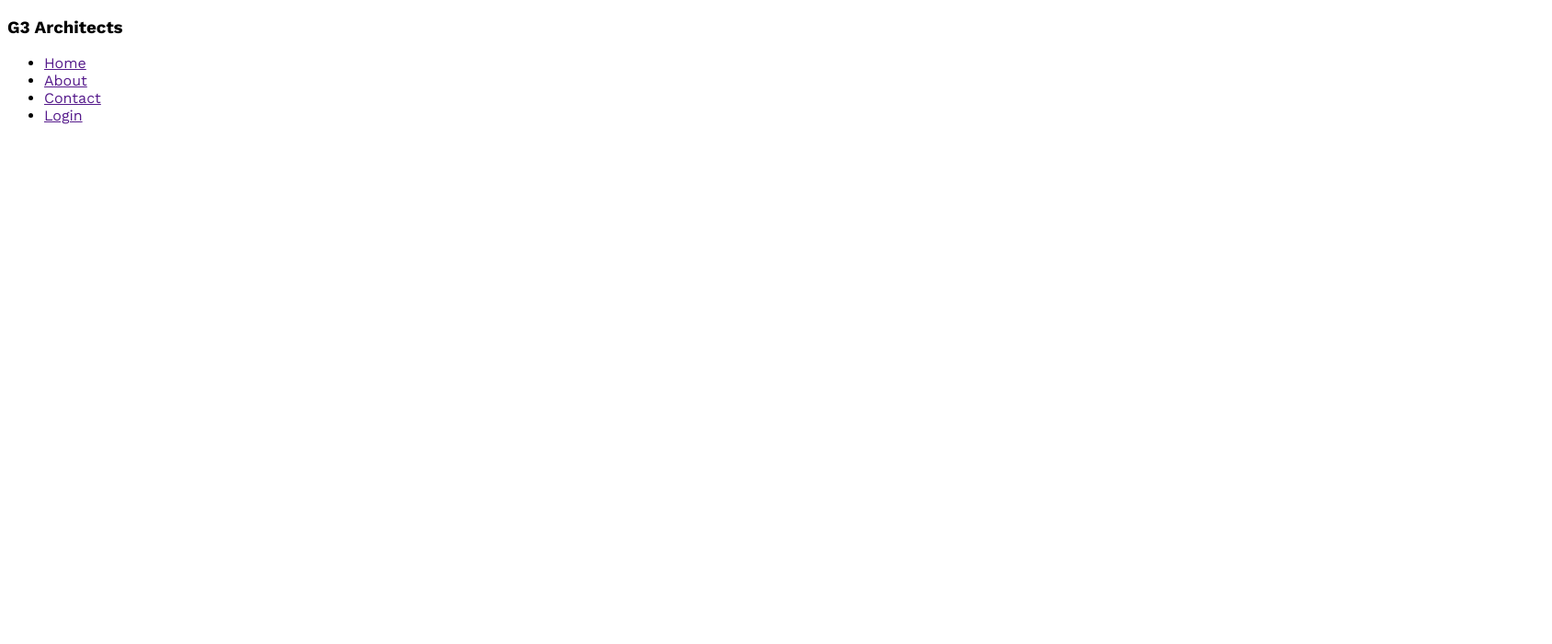
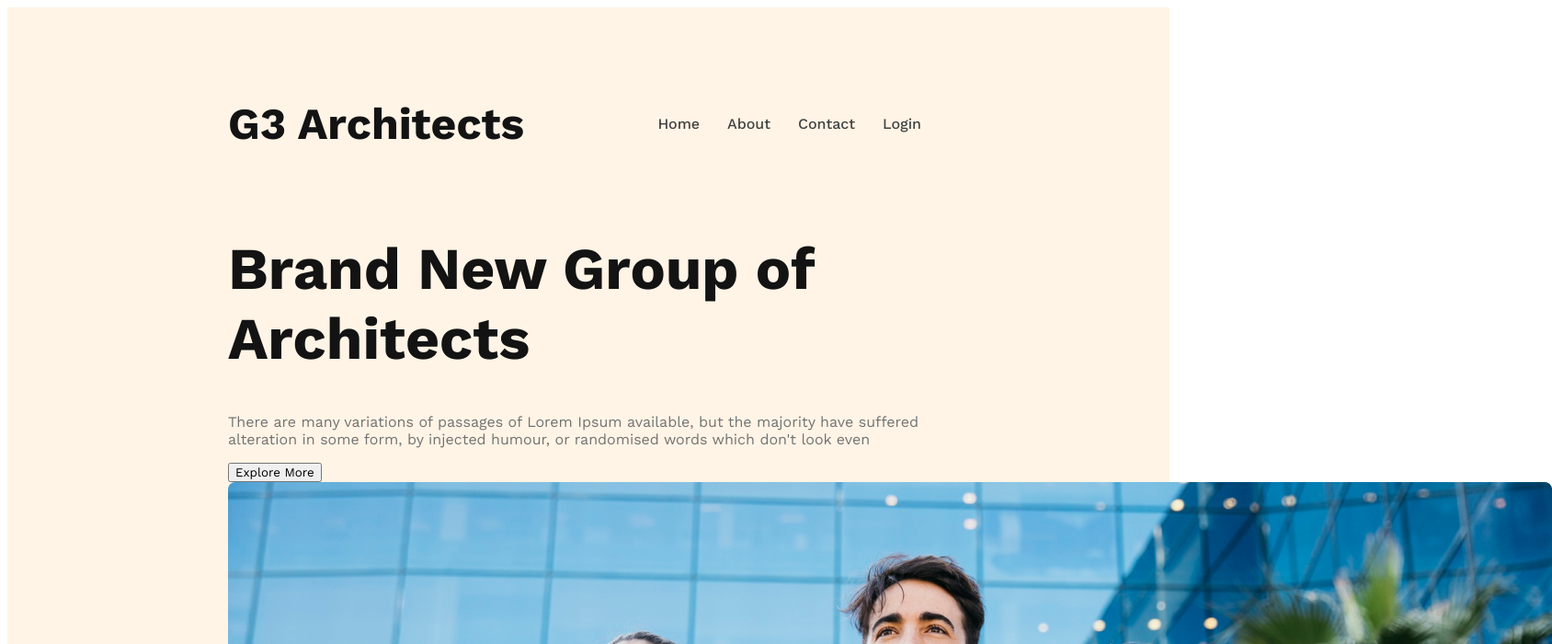
Before and after one commit to SDATTA1986/G3-ARCHITECHT, a plain HTML site: page index.html in a window 1280 px wide. Shown: the top 700 px of the page at 92% size, 1688 px wide, since content can reach past the window. Drawn offline with nearby package versions, Linux system fonts and the light colour scheme.

Commit message:
banner content added

```diff
--- a/index.html
+++ b/index.html
@@ -1,5 +1,6 @@
 <!DOCTYPE html>
 <html lang="en">
+
 <head>
     <meta charset="UTF-8">
     <meta name="viewport" content="width=device-width, initial-scale=1.0">
@@ -7,10 +8,11 @@
     <link rel="stylesheet" href="./styles/architect.css">
     <link rel="shortcut icon" href="./images/icons/ribon.png" type="image/x-icon">
 </head>
+
 <body>
     <header>
         <nav>
-            <h3>G3 Architects</h3>
+            <h3 class="nav-title">G3 Architects</h3>
             <ul>
                 <li><a href="">Home</a></li>
                 <li><a href="">About</a></li>
@@ -18,6 +20,20 @@
                 <li><a href="">Login</a></li>
             </ul>
         </nav>
+        <div class="banner">
+            <div class="banner-content">
+                <h1 class="banner-title">Brand New Group of Architects</h1>
+
+                <p class="banner-description">There are many variations of passages of Lorem Ipsum available, but the
+                    majority have suffered alteration in some form, by injected humour, or randomised words which don't
+                    look
+                    even</p>
+            </div>
+            <button class="btn-primary">
+                Explore More
+            </button>
+            <img src="./images/banner.png" alt="">
+        </div>
     </header>
     <main>
 
@@ -26,4 +42,5 @@
 
     </footer>
 </body>
+
 </html>
--- a/styles/architect.css
+++ b/styles/architect.css
@@ -1,6 +1,52 @@
 /* work sans font from google */
   @import url('https://fonts.googleapis.com/css2?family=Work+Sans:wght@400;500;600;700;800&display=swap');
+  /*shared styles*/
+
   *{
     font-family: 'Work Sans', sans-serif;
 
   }
+  .btn-primary{
+
+  }
+  header{
+    background: rgba(255, 144, 14, 0.10);
+    padding:50px 240px;
+  }
+  nav{
+    display:flex;
+    justify-content:space-between;
+    align-items: center;
+  }
+  .nav-title{
+    font-size: 3rem;
+    font-weight: 700;
+    color: #131313;
+  }
+  nav > ul{
+    display:flex;
+  }
+  nav li{
+    list-style: none;
+    margin-right: 30px;
+    font-weight:500;
+    font-size:1rem;
+  }
+  nav li a{
+    text-decoration: none;
+    color: #424242;
+  }
+  /* banner styles */
+  .banner-content{
+    max-width:800px;
+    margin:0px auto;
+
+  }
+  .banner-title{
+    font-size:4rem;
+    font-weight: 700;
+    color: #131313;
+  }
+  .banner-description{
+    color: #727272;
+  }
```
